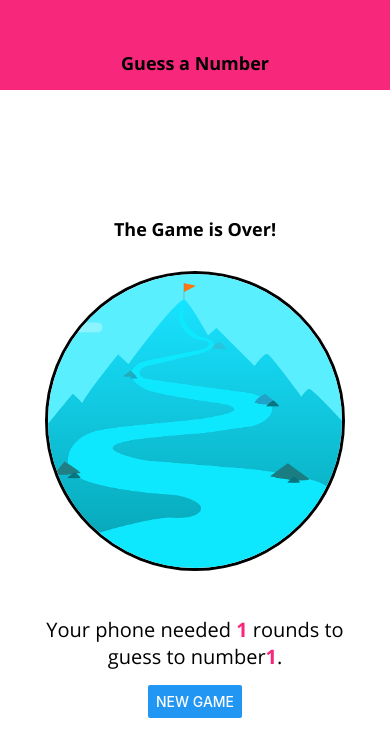
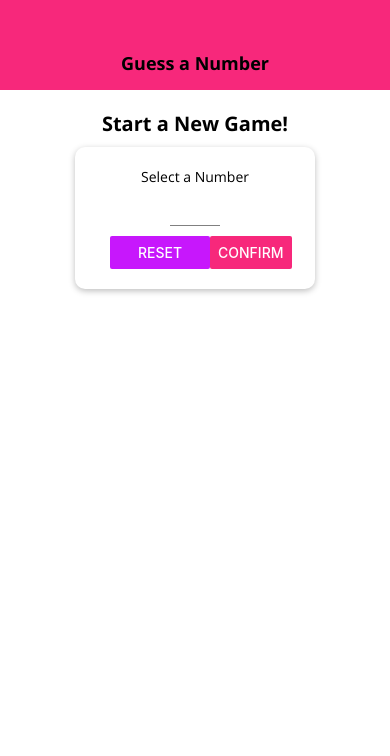
Before and after one commit to SamKlep/guess-a-number, a React Native app: screen / in a window 390 px wide. Shown: the top 756 px of the page. Built offline with nearby package versions, Linux system fonts and the light colour scheme.

Commit message:
Styling on gameover screen

```diff
--- a/App.js
+++ b/App.js
@@ -45,13 +45,6 @@
 
   let content = <StartGameScreen onStartGame={startGameHandler} />;
 
-  content = (
-    <GameOverScreen
-      roundsNumber={1}
-      userNumber={1}
-      onRestart={configureNewGameHandler}
-    />
-  );
   if (userNumber && guessRounds <= 0) {
     content = (
       <GameScreen userChoice={userNumber} onGameOver={gameOverHandler} />
--- /dev/null
+++ b/components/MainButton.js
@@ -0,0 +1,30 @@
+import React from 'react';
+import { View, Text, StyleSheet, TouchableOpacity } from 'react-native';
+import colors from '../constants/colors';
+import { white } from 'color-name';
+
+const MainButton = props => {
+  return (
+    <TouchableOpacity onPress={props.onPress}>
+      <View style={styles.button}>
+        <Text style={styles.buttonText}>{props.children}</Text>
+      </View>
+    </TouchableOpacity>
+  );
+};
+
+const styles = StyleSheet.create({
+  button: {
+    backgroundColor: colors.primary,
+    paddingVertical: 12,
+    paddingHorizontal: 30,
+    borderRadius: 25
+  },
+  buttonText: {
+    color: 'white',
+    fontFamily: 'open-sans',
+    fontSize: 18
+  }
+});
+
+export default MainButton;
--- a/screens/GameOverScreen.js
+++ b/screens/GameOverScreen.js
@@ -4,6 +4,7 @@
 import BodyText from '../components/BodyText';
 import TitleText from '../components/TitleText';
 import colors from '../constants/colors';
+import MainButton from '../components/MainButton';
 
 const GameOverScreen = props => {
   return (
@@ -24,7 +25,7 @@
           <Text style={styles.highlight}>{props.userNumber}</Text>.
         </BodyText>
       </View>
-      <Button title='NEW GAME' onPress={props.onRestart} />
+      <MainButton onPress={props.onRestart}>NEW GAME</MainButton>
     </View>
   );
 };
--- a/screens/GameScreen.js
+++ b/screens/GameScreen.js
@@ -3,6 +3,7 @@
 
 import NumberContainer from '../components/NumberContainer';
 import Card from '../components/Card';
+import MainButton from '../components/MainButton';
 import DefaultStyles from '../constants/default-styles';
 
 const generateRandomBetween = (min, max, exclude) => {
@@ -61,11 +62,12 @@
       <Text style={DefaultStyles.title}>Opponent's Guess</Text>
       <NumberContainer>{currentGuess}</NumberContainer>
       <Card style={styles.buttonContainer}>
-        <Button title='LOWER' onPress={nextGuessHandler.bind(this, 'lower')} />
-        <Button
-          title='GREATER'
-          onPress={nextGuessHandler.bind(this, 'greater')}
-        />
+        <MainButton onPress={nextGuessHandler.bind(this, 'lower')}>
+          LOWER
+        </MainButton>
+        <MainButton onPress={nextGuessHandler.bind(this, 'greater')}>
+          GREATER
+        </MainButton>
       </Card>
     </View>
   );
@@ -81,8 +83,8 @@
     flexDirection: 'row',
     justifyContent: 'space-around',
     marginTop: 20,
-    width: 300,
-    maxWidth: '80%'
+    width: 400,
+    maxWidth: '90%'
   }
 });
 
--- a/screens/StartGameScreen.js
+++ b/screens/StartGameScreen.js
@@ -15,6 +15,7 @@
 import Input from '../components/Input';
 import NumberContainer from '../components/NumberContainer';
 import BodyText from '../components/BodyText';
+import MainButton from '../components/MainButton';
 import TitleText from '../components/TitleText';
 
 const StartGameScreen = props => {
@@ -53,10 +54,9 @@
       <Card style={styles.summaryContainer}>
         <BodyText>You Selected</BodyText>
         <NumberContainer>{selectedNumber}</NumberContainer>
-        <Button
-          title='START GAME'
-          onPress={() => props.onStartGame(selectedNumber)}
-        />
+        <MainButton onPress={() => props.onStartGame(selectedNumber)}>
+          START GAME
+        </MainButton>
       </Card>
     );
   }
```
